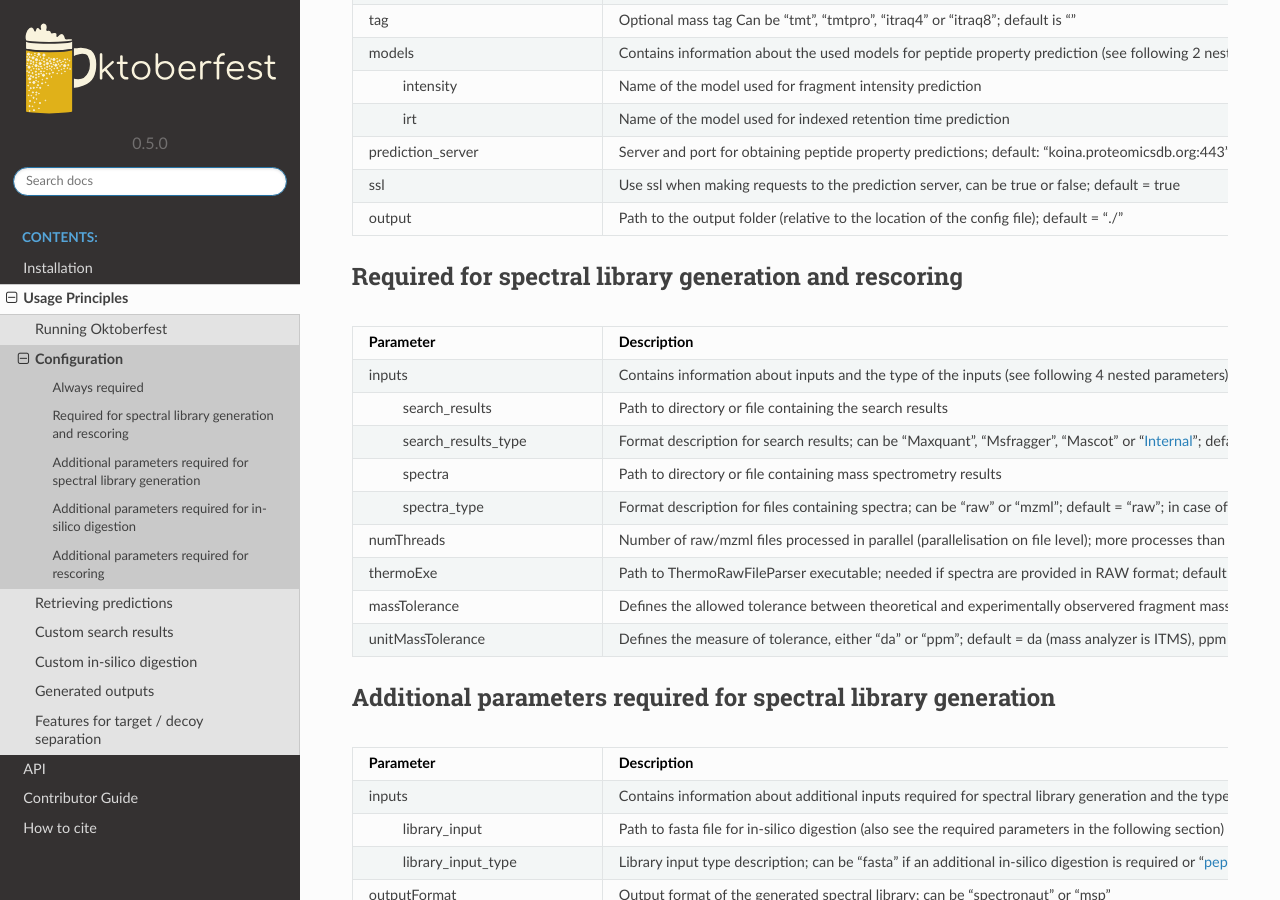
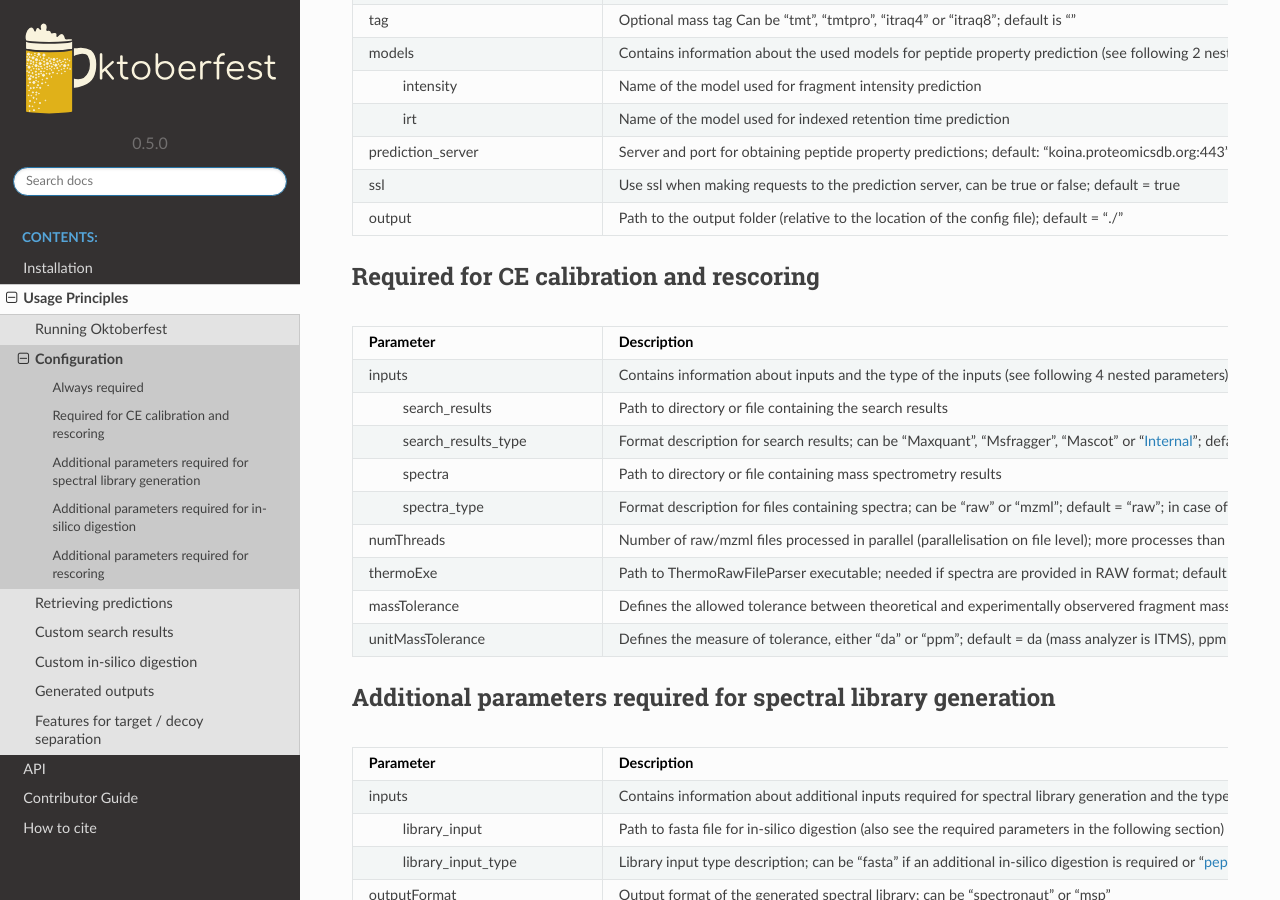
Before and after one commit to wilhelm-lab/oktoberfest, a Sphinx documentation site: the page built from docs/config.rst, in a window 1280 px wide and 900 px high, scrolled down 336 px. Built offline with Sphinx 7.4.7 and the Read the Docs theme 2.0.0, drawn with Linux system fonts in a browser that asks for light colours.

Commit message:
corrected header

```diff
--- a/docs/config.rst
+++ b/docs/config.rst
@@ -29,8 +29,8 @@ Always required
    | output                     | Path to the output folder (relative to the location of the config file); default = "./"                            |
    +----------------------------+--------------------------------------------------------------------------------------------------------------------+
 
-Required for spectral library generation and rescoring
-------------------------------------------------------
+Required for CE calibration and rescoring
+-----------------------------------------
 
 .. table::
    :class: fixed-table lib-rescore-config-table
```
